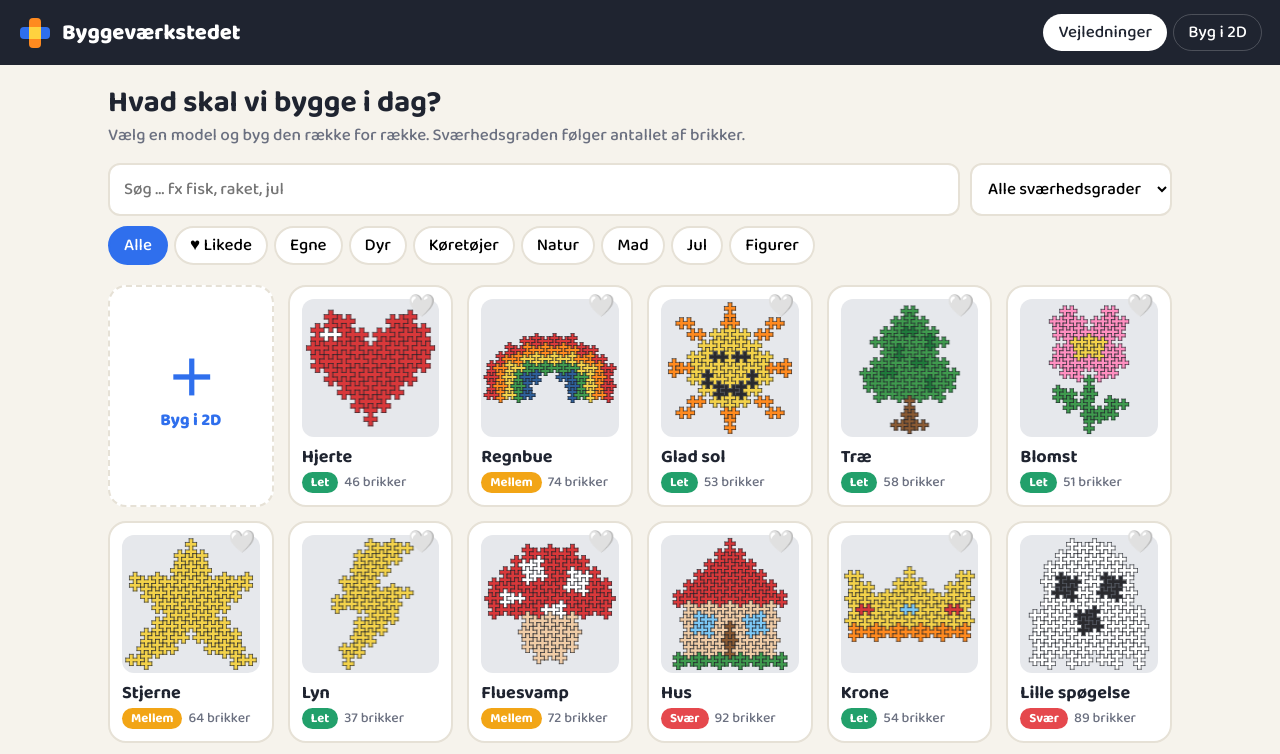
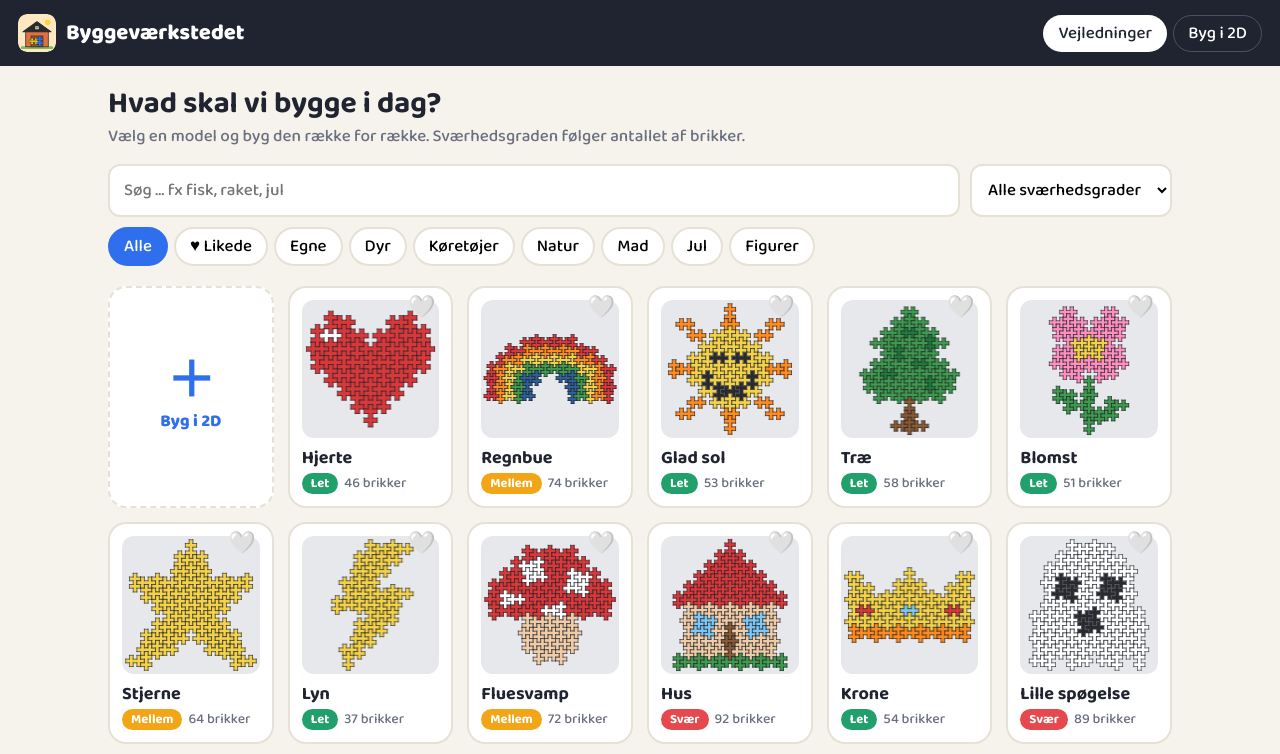
Before and after one commit to niciolajboholt/byggevaerkstedet, a plain HTML site: page index.html in a window 1280 px wide. Shown: the top 754 px of the page. Drawn offline with Linux system fonts and the light colour scheme.

Commit message:
Add workshop logo, app icons and web manifest
Co-Authored-By: Claude Opus 5.5 <noreply@anthropic.com>
Claude-Session: https://claude.ai/code/session_017oxip3bjqoekbsPAMnA6Hr

```diff
--- a/index.html
+++ b/index.html
@@ -4,6 +4,13 @@
 <meta charset="utf-8">
 <meta name="viewport" content="width=device-width, initial-scale=1">
 <title>Byggeværkstedet – Jens & Alfreds byggevejledninger</title>
+<link rel="icon" type="image/svg+xml" href="icon.svg">
+<link rel="icon" type="image/png" sizes="32x32" href="icon-32.png">
+<link rel="apple-touch-icon" href="icon-180.png">
+<link rel="manifest" href="manifest.json">
+<meta name="apple-mobile-web-app-title" content="Byggeværkstedet">
+<meta name="apple-mobile-web-app-capable" content="yes">
+<meta name="theme-color" content="#1f2430">
 <link rel="preconnect" href="https://fonts.googleapis.com">
 <link href="https://fonts.googleapis.com/css2?family=Baloo+2:wght@500;700;800&display=swap" rel="stylesheet">
 <style>
@@ -17,7 +24,7 @@
   button,input,select{font:inherit}
   header{background:var(--ink);color:#fff;padding:14px 18px;display:flex;align-items:center;gap:12px;flex-wrap:wrap;position:sticky;top:0;z-index:5}
   .logo{display:flex;align-items:center;gap:10px;font-weight:800;font-size:22px;cursor:pointer}
-  .logo svg{width:34px;height:34px}
+  .logo img{display:block}
   nav{display:flex;gap:6px;margin-left:auto;flex-wrap:wrap}
   nav button{background:transparent;color:#fff;border:1px solid #ffffff33;border-radius:999px;padding:4px 14px;cursor:pointer}
   nav button.on{background:#fff;color:var(--ink)}
@@ -79,7 +86,7 @@
 <body>
 <header>
   <div class="logo" onclick="go('')">
-    <svg viewBox="0 0 34 34"><g><rect x="11" y="2" width="12" height="30" rx="4" fill="#ff8a1f"/><rect x="2" y="11" width="30" height="12" rx="4" fill="#2f6fed"/><rect x="11" y="11" width="12" height="12" fill="#ffd23f"/></g></svg>
+    <img src="icon.svg" alt="" width="38" height="38" style="border-radius:9px">
     Byggeværkstedet
   </div>
   <nav>
```
Also changed, not shown: icon-180.png (added), icon-32.png (added), icon-512.png (added), icon.svg (added), manifest.json (added).
